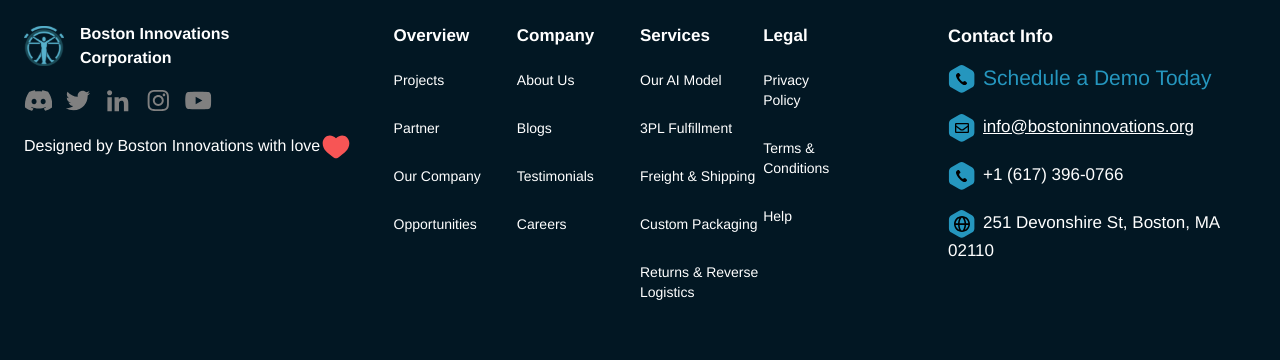
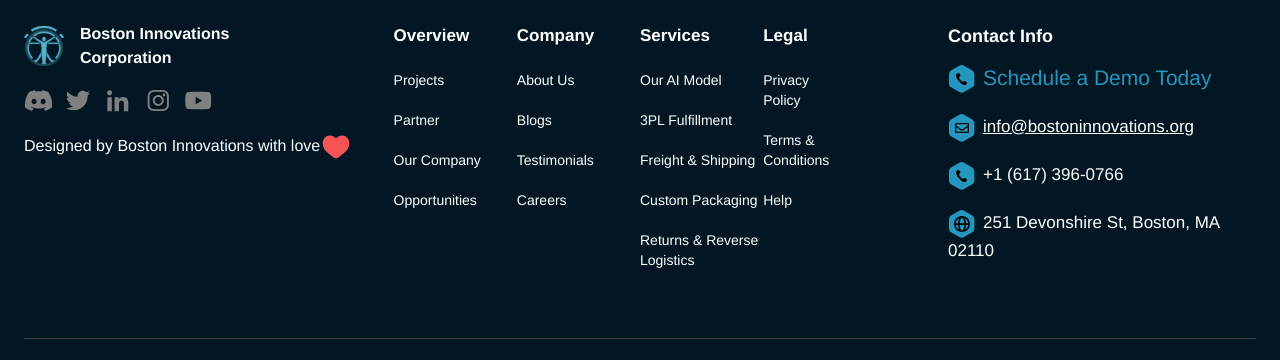
Before and after one commit to talent-programmer/BostonInnovation, a Next.js app: page / in a window 1280 px wide. Shown: the part 760-1120 px from the top of the page. Built offline with nearby package versions, Linux system fonts and the light colour scheme.

Commit message:
'footer_link_color_effect'

```diff
--- /dev/null
+++ b/components/shared/ButtonLink1.jsx
@@ -0,0 +1,60 @@
+import Link from 'next/link';
+
+const LinkButton = ({ linkname, title, title1, footer }) => {
+  let fontSize = footer === "1" ? "14px" : "17px";
+  let fontWeight = footer === "1" ? 400 : 500; // Adjust as needed
+
+  return (
+    <div
+      style={{
+        fontFamily: "Helvetica, Arial, sans-serif",
+        fontWeight: fontWeight,
+        fontSize: fontSize,
+        color: "#FFFFFF",
+        lineHeight: "20px",
+        position: "relative", // Necessary for pseudo-element positioning
+      }}
+      className={`block mb-2 text-lg font-medium text-left text-primary-dark dark:text-ternary-light ${footer === "1" ? "" : "sm:mx-4 sm:py-2"}`}
+      aria-label="Projects"
+    >
+      <style jsx>{`
+        a {
+          text-decoration: none;
+          color: #FFFFFF;
+          position: relative;
+        }
+        a::after {
+          content: '';
+          position: absolute;
+          width: 0%;
+          height: 2px;
+          bottom: 0;
+          left: 0;
+          background-color: #FFFFFF; /* Change to your desired underline color */
+          transition: width 0.2s ease;
+        }
+        a:hover::after {
+          width: ${footer === "0" ? "100%" : "0%"}; /* Show underline on hover based on footer value */
+        }
+        a:hover {
+          color: ${footer === "0" ? "#FFFFFF" : "#999999"}; /* Adjust hover color based on footer value */
+        }
+      `}</style>
+
+      {/* <Link href={linkname}> */}
+        <a href={linkname}>
+          <span style={{ display: 'block' }}>
+            {title}
+          </span>
+          {title1 && (
+            <span style={{ display: 'block' }}>
+              {title1}
+            </span>
+          )}
+        </a>
+      {/* </Link> */}
+    </div>
+  );
+};
+
+export default LinkButton;
--- a/components/shared/Footer.jsx
+++ b/components/shared/Footer.jsx
@@ -11,7 +11,7 @@
 import contactnum from '../../public/images/contactnum.svg';
 import contactweb from '../../public/images/contactweb.svg';
 import hearticon from '../../public/images/hearticon.svg';
-import LinkButton from './ButtonLink';
+import LinkButton1 from './ButtonLink1';
 
 const Footer = () => {
   return (
@@ -50,37 +50,37 @@
             <div className="w-full mb-6 sm:w-1/2 lg:w-1/4">
               <h3 className="mb-3 text-lg font-semibold" style={{fontSize: "17px"}}>Overview</h3>
               <ul style={{fontSize: "14px"}}>
-                <li className='my-5'><LinkButton title={"Projects"} footer={"1"} linkname={""} /></li>
-                <li className='my-5'><LinkButton title={"Partner"} footer={"1"} linkname={""} /></li>
-                <li className='my-5'><LinkButton title={"Our Company"} footer={"1"} linkname={""} /></li>
-                <li className='my-5'><LinkButton title={"Opportunities"} footer={"1"} linkname={""} /></li>
+                <li className='my-5'><LinkButton1 title={"Projects"} footer={"1"} linkname={""} /></li>
+                <li className='my-5'><LinkButton1 title={"Partner"} footer={"1"} linkname={""} /></li>
+                <li className='my-5'><LinkButton1 title={"Our Company"} footer={"1"} linkname={""} /></li>
+                <li className='my-5'><LinkButton1 title={"Opportunities"} footer={"1"} linkname={""} /></li>
               </ul>
             </div>
             <div className="w-full mb-6 sm:w-1/2 lg:w-1/4">
               <h3 className="mb-3 text-lg font-semibold" style={{fontSize: "17px"}}>Company</h3>
               <ul style={{fontSize: "14px", lineHeight: "20px"}}>
-                <li className='my-5'><LinkButton title={"About Us"} footer={"1"} linkname={""} /></li>
-                <li className='my-5'><LinkButton title={"Blogs"} footer={"1"} linkname={""} /></li>
-                <li className='my-5'><LinkButton title={"Testimonials"} footer={"1"} linkname={""} /></li>
-                <li className='my-5'><LinkButton title={"Careers"} footer={"1"} linkname={""} /></li>
+                <li className='my-5'><LinkButton1 title={"About Us"} footer={"1"} linkname={""} /></li>
+                <li className='my-5'><LinkButton1 title={"Blogs"} footer={"1"} linkname={""} /></li>
+                <li className='my-5'><LinkButton1 title={"Testimonials"} footer={"1"} linkname={""} /></li>
+                <li className='my-5'><LinkButton1 title={"Careers"} footer={"1"} linkname={""} /></li>
               </ul>
             </div>
             <div className="w-full mb-6 sm:w-1/2 lg:w-1/4">
               <h3 className="mb-3 text-lg font-semibold" style={{fontSize: "17px"}}>Services</h3>
               <ul style={{fontSize: "14px", lineHeight: "20px"}}>
-                <li className='my-5'><LinkButton title={"Our AI Model"} footer={"1"} linkname={""} /></li>
-                <li className='my-5'><LinkButton title={"3PL Fulfillment"} footer={"1"} linkname={""} /></li>
-                <li className='my-5'><LinkButton title={"Freight & Shipping"} footer={"1"} linkname={""} /></li>
-                <li className='my-5'><LinkButton title={"Custom Packaging"} footer={"1"} linkname={""} /></li>
-                <li className='my-5'><LinkButton title={"Returns & Reverse Logistics"} footer={"1"} linkname={""} /></li>
+                <li className='my-5'><LinkButton1 title={"Our AI Model"} footer={"1"} linkname={""} /></li>
+                <li className='my-5'><LinkButton1 title={"3PL Fulfillment"} footer={"1"} linkname={""} /></li>
+                <li className='my-5'><LinkButton1 title={"Freight & Shipping"} footer={"1"} linkname={""} /></li>
+                <li className='my-5'><LinkButton1 title={"Custom Packaging"} footer={"1"} linkname={""} /></li>
+                <li className='my-5'><LinkButton1 title={"Returns & Reverse Logistics"} footer={"1"} linkname={""} /></li>
               </ul>
             </div>
             <div className="w-full mb-6 sm:w-1/2 lg:w-1/4">
               <h3 className="mb-3 text-lg font-semibold" style={{fontSize: "17px"}}>Legal</h3>
               <ul style={{fontSize: "14px", lineHeight: "20px"}}>
-                <li className='my-5'><LinkButton title={"Privacy"} title1={"Policy"} footer={"1"} linkname={""} /></li>
-                <li className='my-5'><LinkButton title={"Terms &"} title1={"Conditions"} footer={"1"} linkname={""} /></li>
-                <li className='my-5'><LinkButton title={"Help"} footer={"1"} linkname={""} /></li>
+                <li className='my-5'><LinkButton1 title={"Privacy"} title1={"Policy"} footer={"1"} linkname={""} /></li>
+                <li className='my-5'><LinkButton1 title={"Terms &"} title1={"Conditions"} footer={"1"} linkname={""} /></li>
+                <li className='my-5'><LinkButton1 title={"Help"} footer={"1"} linkname={""} /></li>
               </ul>
             </div>
           </div>
```
